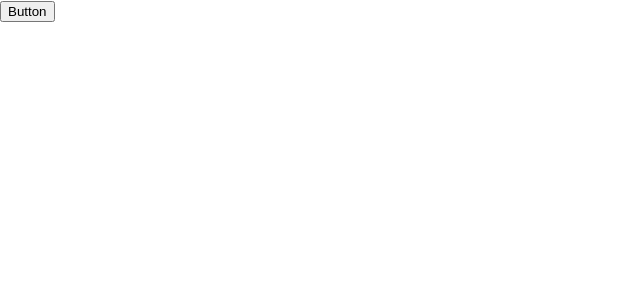
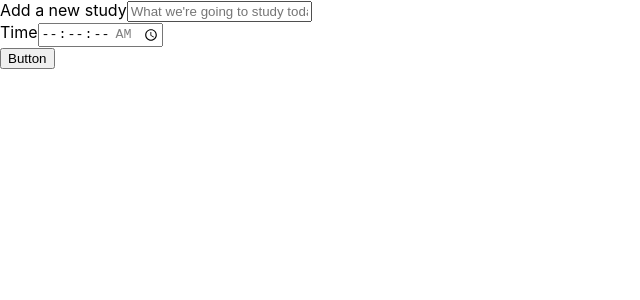
Before and after one commit to acn3to/study-timer, a React (Create React App) app: page / in a window 1280 px wide. Shown: the top 300 px of the page, without its empty margins (0-640 px from the left). Built offline with nearby package versions, Linux system fonts and the light colour scheme.

Commit message:
feat: create form component

```diff
--- a/src/App.tsx
+++ b/src/App.tsx
@@ -1,10 +1,10 @@
 import React from 'react';
-import Button from './components/Buttton';
+import Form from './components/Form';
 
 function App() {
   return (
     <div className="App">
-      <Button />
+      <Form />
     </div>
   );
 }
--- /dev/null
+++ b/src/components/Form/index.tsx
@@ -0,0 +1,36 @@
+import React from 'react';
+import Button from '../Buttton';
+
+class Form extends React.Component {
+  render() {
+    return (
+      <form>
+        <div>
+          <label htmlFor="task">Add a new study</label>
+          <input
+            type="text"
+            name="task"
+            id="task"
+            placeholder="What we're going to study today?"
+            required
+          />
+        </div>
+        <div>
+          <label htmlFor="time">Time</label>
+          <input
+            type="time"
+            step="1"
+            name="time"
+            id="name"
+            min="00:00:00"
+            max="01:30:00"
+            required
+          />
+        </div>
+        <Button />
+      </form>
+    );
+  }
+}
+
+export default Form;
```
